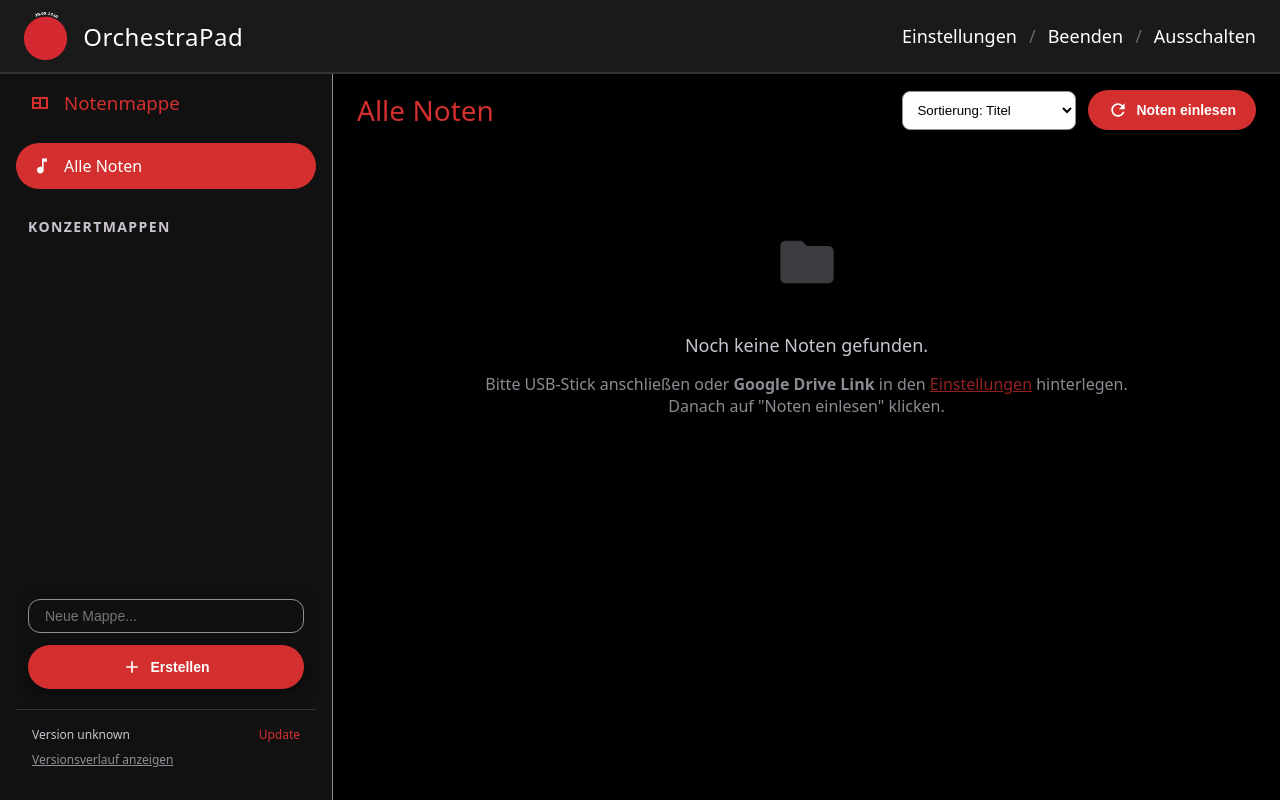
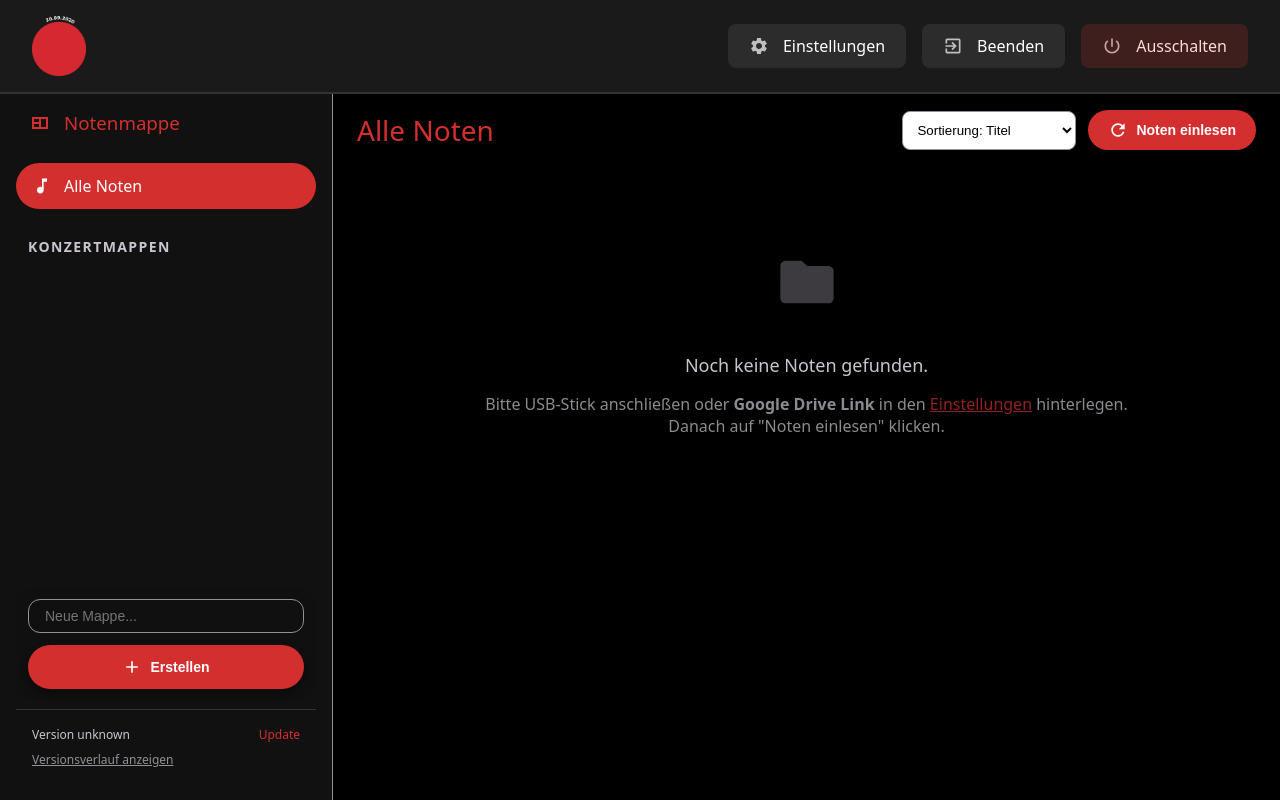
Before and after one commit to OrchestraPad/OrchestraPad, a Flask app: page / in a window 1280 px wide. Run offline with Flask 3, Linux system fonts and the light colour scheme; data that the repository does not hold is empty; some libraries are stand-ins or nearby versions.

Commit message:
UI Refinement: Full Logo & Styled Buttons (v1.3.5)

```diff
--- a/templates/index.html
+++ b/templates/index.html
@@ -46,7 +46,7 @@
         .app-header {
             background-color: #1a1a1a;
             color: white;
-            padding: 12px 24px;
+            padding: 16px 32px;
             display: flex;
             justify-content: space-between;
             align-items: center;
@@ -57,43 +57,51 @@
         .header-left {
             display: flex;
             align-items: center;
-            gap: 16px;
         }
 
         .header-left img {
-            height: 48px;
+            height: 60px;
+            /* Increased size for full logo */
             width: auto;
         }
 
-        .app-title {
-            font-size: 24px;
-            font-weight: 500;
-            letter-spacing: 0.5px;
-        }
+        /* .app-title removed as it's in the logo now */
 
         .header-right {
             display: flex;
             align-items: center;
-            gap: 12px;
-            font-size: 18px;
-            font-weight: 500;
+            gap: 16px;
         }
 
-        .header-link {
+        .header-btn {
+            background: rgba(255, 255, 255, 0.08);
+            /* Subtle glass effect */
             color: white;
             text-decoration: none;
             cursor: pointer;
-            transition: color 0.2s;
+            padding: 10px 20px;
+            border-radius: 8px;
+            font-size: 16px;
+            font-weight: 500;
+            transition: all 0.2s;
+            border: 1px solid transparent;
+            display: flex;
+            align-items: center;
+            gap: 8px;
         }
 
-        .header-link:hover {
-            color: var(--md-sys-color-primary);
+        .header-btn:hover {
+            background: rgba(255, 255, 255, 0.15);
+            border-color: rgba(255, 255, 255, 0.2);
         }
 
-        .separator {
-            color: #666;
-            font-weight: 300;
+        .header-btn i,
+        .header-btn svg {
+            opacity: 0.7;
         }
+
+        /* Specific style for Settings to highlight it slightly differently if needed,
+           or keep uniform. Let's keep uniform for now but maybe clean icons? */
 
         .container {
             display: flex;
@@ -402,15 +410,28 @@
 
     <div class="app-header">
         <div class="header-left">
-            <img src="/static/images/logo.png" alt="Logo">
-            <span class="app-title">OrchestraPad</span>
+            <img src="/static/images/logo.png" alt="OrchestraPad Logo">
         </div>
         <div class="header-right">
-            <a href="/settings" class="header-link">Einstellungen</a>
-            <span class="separator">/</span>
-            <span class="header-link" onclick="systemAction('exit')">Beenden</span>
-            <span class="separator">/</span>
-            <span class="header-link" onclick="systemAction('shutdown')">Ausschalten</span>
+            <a href="/settings" class="header-btn">
+                <svg width="20" height="20" style="margin-right: 6px;">
+                    <use href="#icon-settings" />
+                </svg>
+                Einstellungen
+            </a>
+            <div class="header-btn" onclick="systemAction('exit')">
+                <svg width="20" height="20" style="margin-right: 6px;">
+                    <use href="#icon-exit" />
+                </svg>
+                Beenden
+            </div>
+            <div class="header-btn" onclick="systemAction('shutdown')"
+                style="background: rgba(211, 47, 47, 0.2); color: #ffdad9;">
+                <svg width="20" height="20" style="margin-right: 6px;">
+                    <use href="#icon-power" />
+                </svg>
+                Ausschalten
+            </div>
         </div>
     </div>
 
```
Also changed, not shown: 1 other file.
